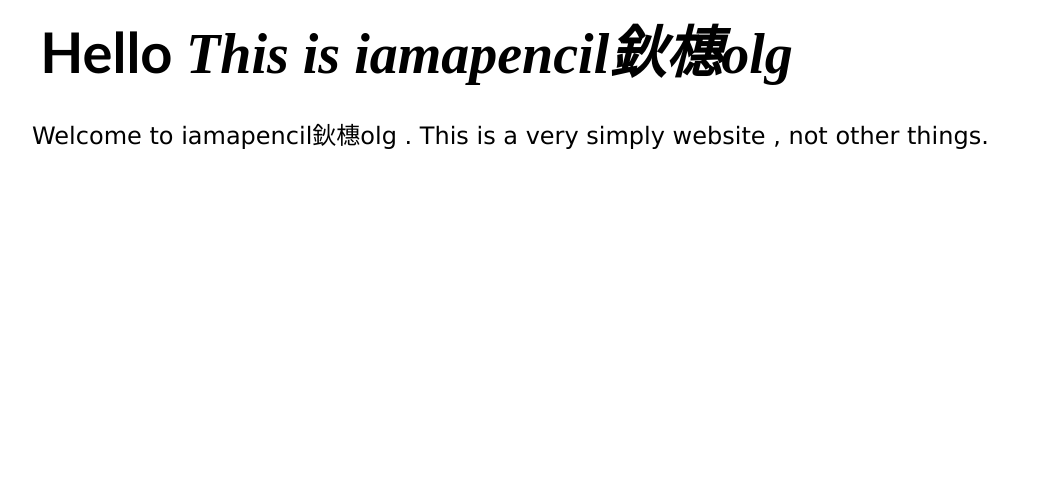
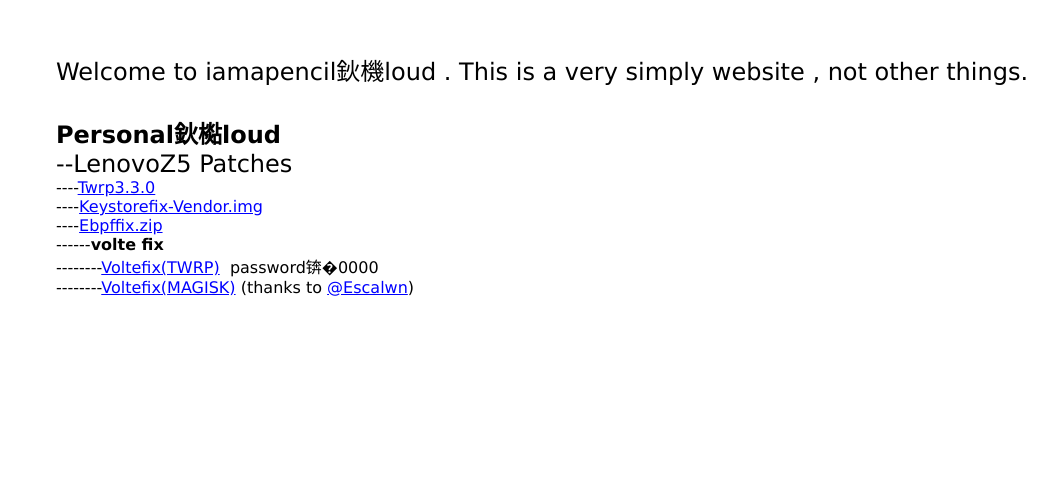
Before and after one commit to IamapencilEk/IamapencilEk.github.io, a plain HTML site: page index.html in a window 1280 px wide. Shown: the whole page, without its empty margins (0-1057 px from the left). Drawn offline with Linux system fonts and the light colour scheme.

Commit message:
Update index.html

```diff
--- a/index.html
+++ b/index.html
@@ -14,17 +14,17 @@ xmlns="http://www.w3.org/TR/REC-html40">
  <o:DocumentProperties>
   <o:Author>Microsoft</o:Author>
   <o:LastAuthor>Microsoft</o:LastAuthor>
-  <o:Revision>2</o:Revision>
-  <o:TotalTime>10</o:TotalTime>
+  <o:Revision>11</o:Revision>
+  <o:TotalTime>31</o:TotalTime>
   <o:Created>2022-07-21T09:11:00Z</o:Created>
-  <o:LastSaved>2022-07-21T09:11:00Z</o:LastSaved>
+  <o:LastSaved>2022-07-21T09:32:00Z</o:LastSaved>
   <o:Pages>1</o:Pages>
-  <o:Words>18</o:Words>
-  <o:Characters>108</o:Characters>
+  <o:Words>103</o:Words>
+  <o:Characters>589</o:Characters>
   <o:Company>Microsoft</o:Company>
-  <o:Lines>1</o:Lines>
+  <o:Lines>4</o:Lines>
   <o:Paragraphs>1</o:Paragraphs>
-  <o:CharactersWithSpaces>125</o:CharactersWithSpaces>
+  <o:CharactersWithSpaces>691</o:CharactersWithSpaces>
   <o:Version>14.00</o:Version>
  </o:DocumentProperties>
  <o:OfficeDocumentSettings>
@@ -417,6 +417,19 @@ href="Hello%20This%20is%20iamapencil.files/colorschememapping.xml">
 	mso-bidi-font-family:"Times New Roman";
 	mso-bidi-theme-font:minor-bidi;
 	mso-font-kerning:1.0pt;}
+a:link, span.MsoHyperlink
+	{mso-style-priority:99;
+	color:blue;
+	mso-themecolor:hyperlink;
+	text-decoration:underline;
+	text-underline:single;}
+a:visited, span.MsoHyperlinkFollowed
+	{mso-style-noshow:yes;
+	mso-style-priority:99;
+	color:purple;
+	mso-themecolor:followedhyperlink;
+	text-decoration:underline;
+	text-underline:single;}
 span.SpellE
 	{mso-style-name:"";
 	mso-spl-e:yes;}
@@ -477,29 +490,85 @@ div.WordSection1
  </o:shapelayout></xml><![endif]-->
 </head>
 
-<body lang=ZH-CN style='tab-interval:21.0pt;text-justify-trim:punctuation'>
+<body lang=ZH-CN link=blue vlink=purple style='tab-interval:21.0pt;text-justify-trim:
+punctuation'>
 
 <div class=WordSection1 style='layout-grid:15.6pt'>
 
 <p class=MsoNormal><span style='mso-spacerun:yes'>&nbsp;</span><span
-lang=EN-US><span style='mso-spacerun:yes'>&nbsp;&nbsp;&nbsp; </span></span><span
-lang=EN-US style='font-size:42.0pt'><span
-style='mso-spacerun:yes'>&nbsp;</span><b style='mso-bidi-font-weight:normal'>Hello
-</b></span><span class=GramE><b style='mso-bidi-font-weight:normal'><i
+style='mso-spacerun:yes'>&nbsp;</span><b style='mso-bidi-font-weight:normal'><i
 style='mso-bidi-font-style:normal'><span lang=EN-US style='font-size:42.0pt;
-font-family:华文宋体'>This</span></i></b></span><b style='mso-bidi-font-weight:
-normal'><i style='mso-bidi-font-style:normal'><span lang=EN-US
-style='font-size:42.0pt;font-family:华文宋体'> is <span class=SpellE>iamapencil’Bolg</span><o:p></o:p></span></i></b></p>
+font-family:华文宋体'><o:p></o:p></span></i></b></p>
 
 <p class=MsoNormal><span lang=EN-US style='font-size:18.0pt;font-family:华文宋体'><span
 style='mso-spacerun:yes'>&nbsp;&nbsp;&nbsp;&nbsp; </span><o:p></o:p></span></p>
 
-<p class=MsoNormal><span lang=EN-US style='font-size:18.0pt;font-family:华文宋体'><span
-style='mso-spacerun:yes'>&nbsp;&nbsp;&nbsp; </span></span><span lang=EN-US
+<p class=MsoNormal style='text-indent:36.0pt'><span lang=EN-US
 style='font-size:18.0pt;font-family:"Verdana","sans-serif";mso-fareast-font-family:
-华文宋体'>Welcome to <span class=SpellE><span class=GramE>iamapencil’Bolg</span></span><span
+华文宋体'>Welcome to <span class=SpellE><span class=GramE>iamapencil’Cloud</span></span><span
 class=GramE> .</span> This is a very simply <span class=GramE>website ,</span> not
 other things.<o:p></o:p></span></p>
+
+<p class=MsoNormal style='text-indent:36.0pt'><span lang=EN-US
+style='font-size:18.0pt;font-family:"Verdana","sans-serif";mso-fareast-font-family:
+华文宋体'><o:p>&nbsp;</o:p></span></p>
+
+<p class=MsoNormal style='text-indent:36.0pt'><span class=SpellE><b
+style='mso-bidi-font-weight:normal'><span lang=EN-US style='font-size:18.0pt;
+font-family:"Verdana","sans-serif";mso-fareast-font-family:华文宋体'>Personal’cloud</span></b></span><b
+style='mso-bidi-font-weight:normal'><span lang=EN-US style='font-size:18.0pt;
+font-family:"Verdana","sans-serif";mso-fareast-font-family:华文宋体'><o:p></o:p></span></b></p>
+
+<p class=MsoNormal style='text-indent:36.0pt'><span lang=EN-US
+style='font-size:18.0pt;font-family:"Verdana","sans-serif";mso-fareast-font-family:
+华文宋体'>--LenovoZ5 Patches<o:p></o:p></span></p>
+
+<p class=MsoNormal style='text-indent:36.0pt'><span lang=EN-US
+style='font-size:12.0pt;font-family:"Verdana","sans-serif";mso-fareast-font-family:
+华文宋体'>----<a
+href="https://github.com/IamapencilEk/twrp-jd2018/releases/download/3.3/Boot.img">Twrp3.3.0</a><o:p></o:p></span></p>
+
+<p class=MsoNormal style='text-indent:36.0pt'><span lang=EN-US
+style='font-size:12.0pt;font-family:"Verdana","sans-serif";mso-fareast-font-family:
+华文宋体'>----<a
+href="https://github.com/IamapencilEk/Keystore-for-jd2018/releases/download/1.0/vendor.img.xz">Keystorefix-Vendor.img</a><o:p></o:p></span></p>
+
+<p class=MsoNormal style='text-indent:36.0pt'><span lang=EN-US
+style='font-size:12.0pt;font-family:"Verdana","sans-serif";mso-fareast-font-family:
+华文宋体'>----<a href="https://wwn.lanzoub.com/ic8SB085u04d">Ebpffix.zip</a><o:p></o:p></span></p>
+
+<p class=MsoNormal style='text-indent:36.0pt'><span lang=EN-US
+style='font-size:12.0pt;font-family:"Verdana","sans-serif";mso-fareast-font-family:
+华文宋体'>------<b style='mso-bidi-font-weight:normal'>volte fix<o:p></o:p></b></span></p>
+
+<p class=MsoNormal style='text-indent:36.0pt'><span lang=EN-US
+style='font-size:12.0pt;font-family:"Verdana","sans-serif";mso-fareast-font-family:
+华文宋体'>--------<a href="https://wwn.lanzoub.com/b017rekrc">Voltefix(TWRP)</a> <span
+style='mso-spacerun:yes'>&nbsp;</span>password</span><span style='font-size:
+12.0pt;font-family:华文宋体;mso-ascii-font-family:Verdana;mso-hansi-font-family:
+Verdana'>：</span><span lang=EN-US style='font-size:12.0pt;font-family:"Verdana","sans-serif";
+mso-fareast-font-family:华文宋体'>0000<o:p></o:p></span></p>
+
+<p class=MsoNormal style='text-indent:36.0pt'><span lang=EN-US
+style='font-size:12.0pt;font-family:"Verdana","sans-serif";mso-fareast-font-family:
+华文宋体'>--------<a href="https://wwu.lanzouy.com/im5Xm083mdeb"><span class=GramE>Voltefix(</span>MAGISK)</a>
+(thanks to <a href="http://www.coolapk.com/u/3514441">@Escalwn</a>)<o:p></o:p></span></p>
+
+<p class=MsoNormal style='text-indent:36.0pt'><span lang=EN-US
+style='font-size:12.0pt;font-family:"Verdana","sans-serif";mso-fareast-font-family:
+华文宋体'><o:p>&nbsp;</o:p></span></p>
+
+<p class=MsoNormal style='text-indent:36.0pt'><span lang=EN-US
+style='font-size:12.0pt;font-family:"Verdana","sans-serif";mso-fareast-font-family:
+华文宋体'><o:p>&nbsp;</o:p></span></p>
+
+<p class=MsoNormal style='text-indent:36.0pt'><span lang=EN-US
+style='font-size:12.0pt;font-family:"Verdana","sans-serif";mso-fareast-font-family:
+华文宋体'><o:p>&nbsp;</o:p></span></p>
+
+<p class=MsoNormal style='text-indent:36.0pt'><span lang=EN-US
+style='font-size:18.0pt;font-family:"Verdana","sans-serif";mso-fareast-font-family:
+华文宋体'><o:p>&nbsp;</o:p></span></p>
 
 <p class=MsoNormal><b style='mso-bidi-font-weight:normal'><span lang=EN-US
 style='font-size:70.0pt'><o:p>&nbsp;</o:p></span></b></p>
```
